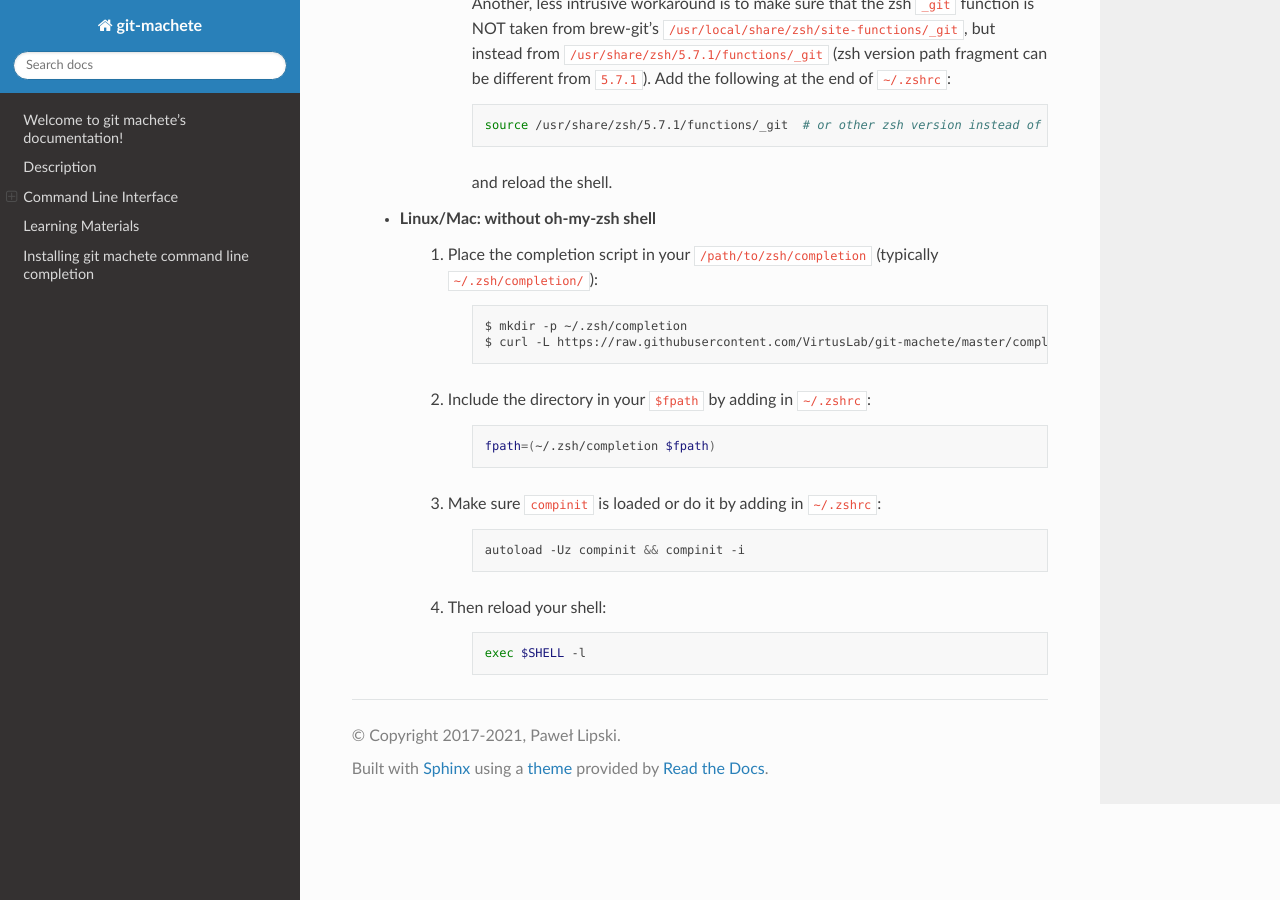
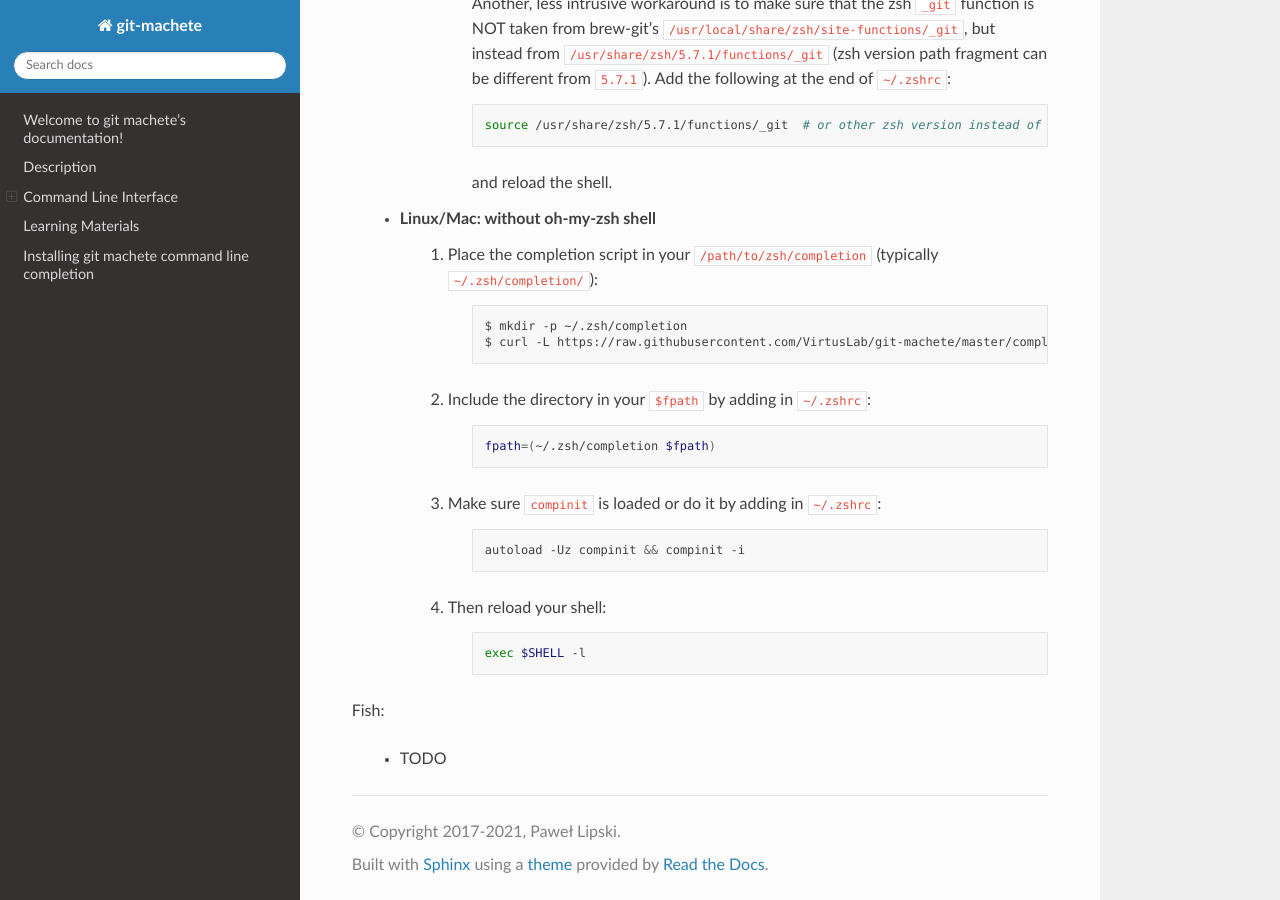
Before and after one commit to VirtusLab/git-machete, a Sphinx documentation site: the page built from docs/source/index.rst, in a window 1280 px wide and 900 px high, scrolled down 26085 px. Built offline with Sphinx 7.4.7 and the Read the Docs theme 2.0.0, drawn with Linux system fonts in a browser that asks for light colours.

Commit message:
fish completion: docs [TODOs]

```diff
--- a/docs/source/completion.rst
+++ b/docs/source/completion.rst
@@ -94,3 +94,7 @@
             .. code-block:: shell
 
                 exec $SHELL -l
+
+Fish:
+
+    * TODO
```
Also changed, not shown: completion/README.md.
